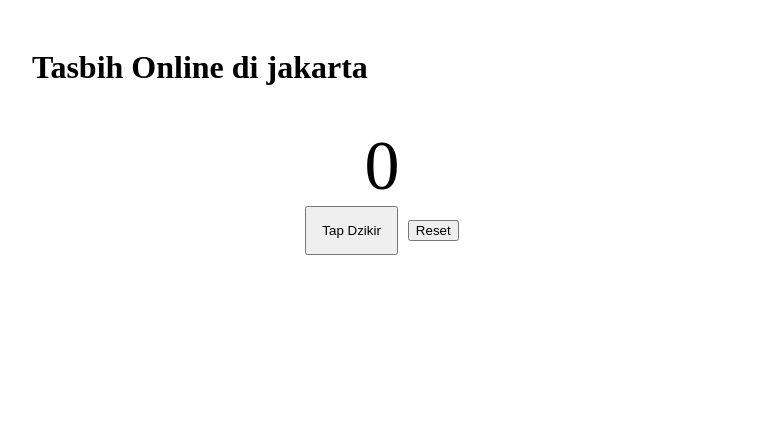
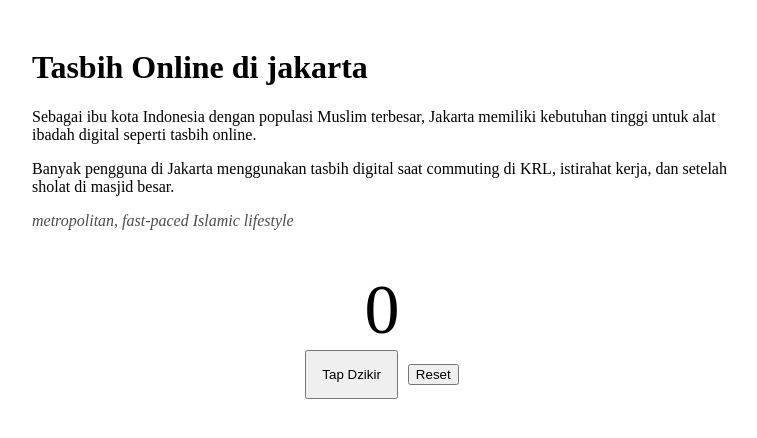
Before and after one commit to guxinshen/tasbih, a Next.js app: page /jakarta/tasbih in a window 1280 px wide. Shown: the top 438 px of the page, without its empty margins (258-1015 px from the left). Built offline with nearby package versions, Linux system fonts and the light colour scheme.

Commit message:
Update tasbih.js

```diff
--- a/pages/[city]/tasbih.js
+++ b/pages/[city]/tasbih.js
@@ -28,6 +28,16 @@ export default function Tasbih({ city }) {
 
     <h1>Tasbih Online di {city}</h1>
 
+    {/* 🧠 content */}
+    <section style={{ marginTop: 20, marginBottom: 30 }}>
+      <p>{content.desc}</p>
+      <p>{content.habit}</p>
+      <p style={{ opacity: 0.7, fontStyle: "italic" }}>
+        {content.tone}
+      </p>
+    </section>
+
+    {/* 🧮 tool */}
     <div style={{ textAlign: "center", marginTop: 40 }}>
       <div style={{ fontSize: 70 }}>{count}</div>
 
```
Lines whose indentation alone changed are shown as unchanged.
